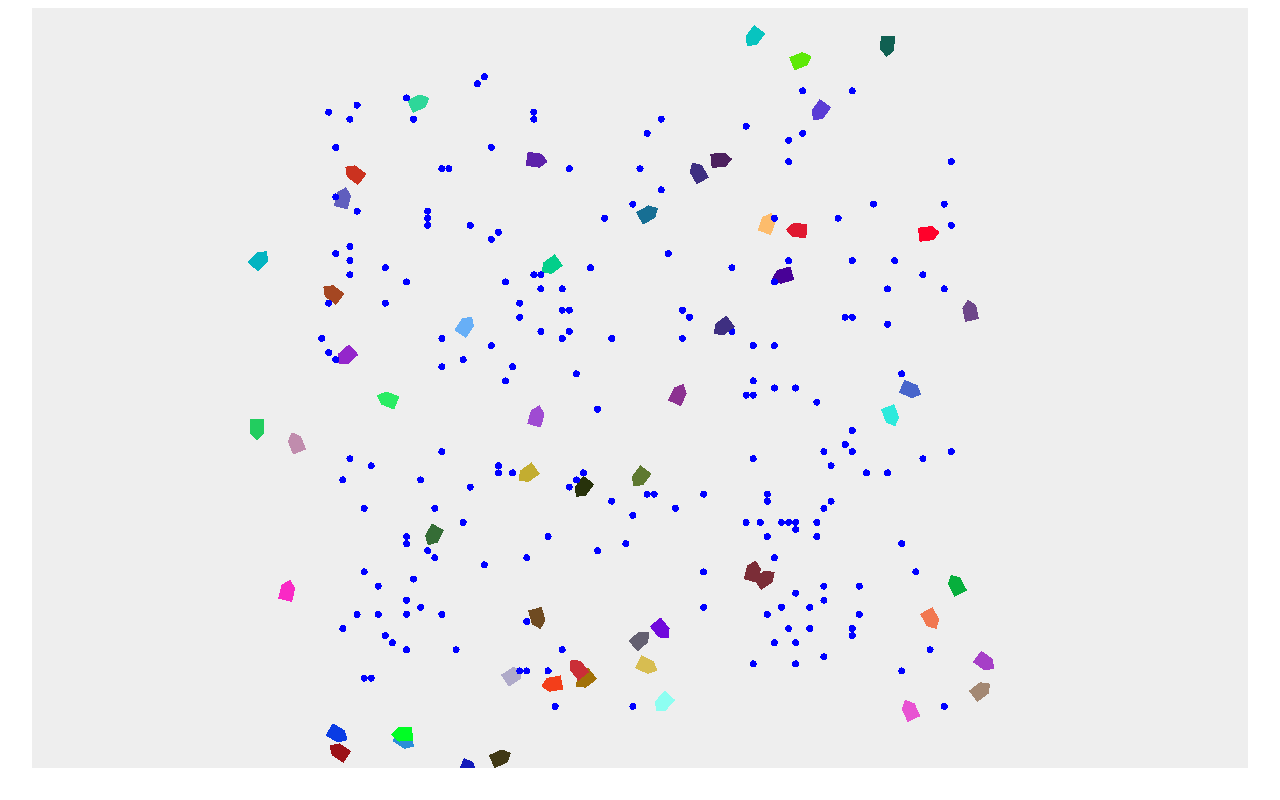
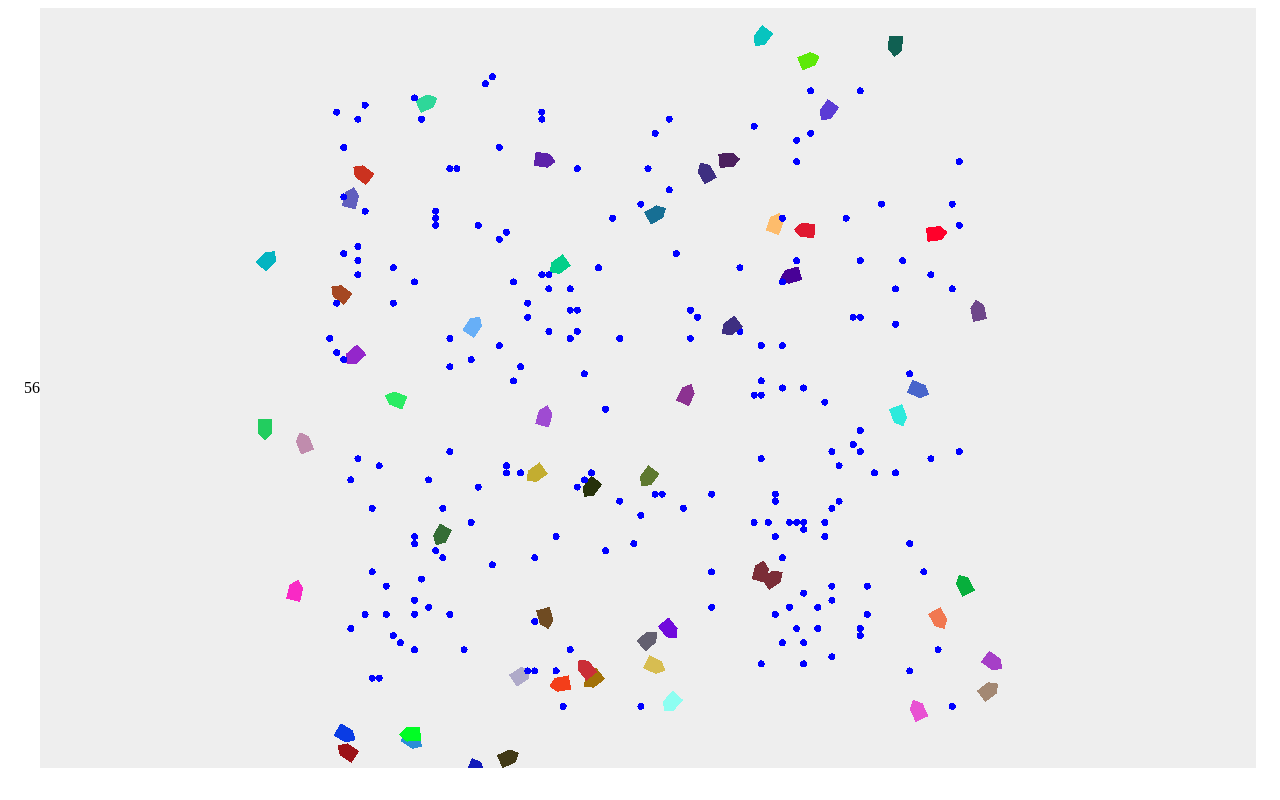
Before and after one commit to CameronSA/evolution-simulation, an Angular app: page / in a window 1280 px wide. Built offline with nearby package versions, Linux system fonts and the light colour scheme.

Commit message:
turned bacteria and food into observables

```diff
--- a/src/app/app.component.html
+++ b/src/app/app.component.html
@@ -1,4 +1,6 @@
 <div class="container">
-  <div class="side-bar"></div>
+  <div class="side-bar">
+    <div>{{ bacteria.length }}</div>
+  </div>
   <div class="three-canvas" id="threeCanvas"></div>
 </div>
--- a/src/app/app.component.ts
+++ b/src/app/app.component.ts
@@ -1,4 +1,6 @@
 import { Component, OnInit } from '@angular/core';
+import { Bacterium } from './three/bacterium';
+import { Food } from './three/food';
 import { ThreeRenderer } from './three/three-renderer';
 
 @Component({
@@ -11,9 +13,13 @@ import { ThreeRenderer } from './three/three-renderer';
 export class AppComponent implements OnInit {
   title = 'evolution-simulation';
 
+  bacteria: Bacterium[] = [];
+  food: Food[] = [];
+
   constructor(private readonly threeRenderer: ThreeRenderer) {}
 
   ngOnInit(): void {
     this.threeRenderer.initThreeRenderer('threeCanvas');
+    this.threeRenderer.bacteria$.subscribe((val) => (this.bacteria = val));
   }
 }
--- a/src/app/three/three-renderer.ts
+++ b/src/app/three/three-renderer.ts
@@ -1,5 +1,6 @@
 import { Injectable } from '@angular/core';
 import { throttle } from 'lodash-es';
+import { Subject } from 'rxjs';
 import * as THREE from 'three';
 import { Action, Bacterium } from './bacterium';
 import { Food } from './food';
@@ -15,6 +16,12 @@ export class ThreeRenderer {
   private renderer: THREE.WebGLRenderer | null = null;
   private container: HTMLElement | null = null;
   private readonly FPS = 60;
+
+  private bacteriaSubject = new Subject<Bacterium[]>();
+  public bacteria$ = this.bacteriaSubject.asObservable();
+
+  private foodSubject = new Subject<Food[]>();
+  public food$ = this.foodSubject.asObservable();
 
   initThreeRenderer(containerElementId: string) {
     this.scene = new THREE.Scene();
@@ -61,6 +68,9 @@ export class ThreeRenderer {
         food.push(foodItem);
         this.lastFoodUpdateTime = currentTime;
       }
+
+      this.bacteriaSubject.next(bacteria);
+      this.foodSubject.next(food);
     };
 
     this.renderer.setClearColor(0xeeeeee);
```
